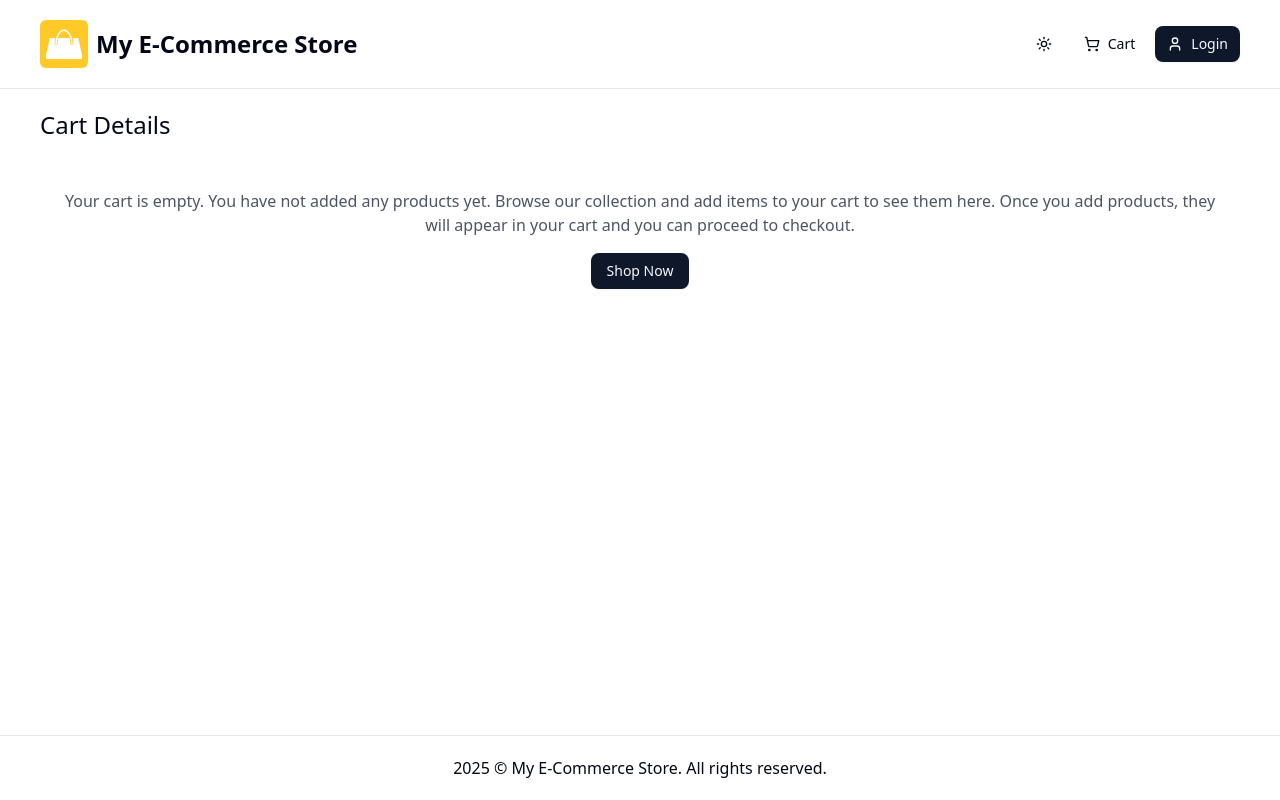
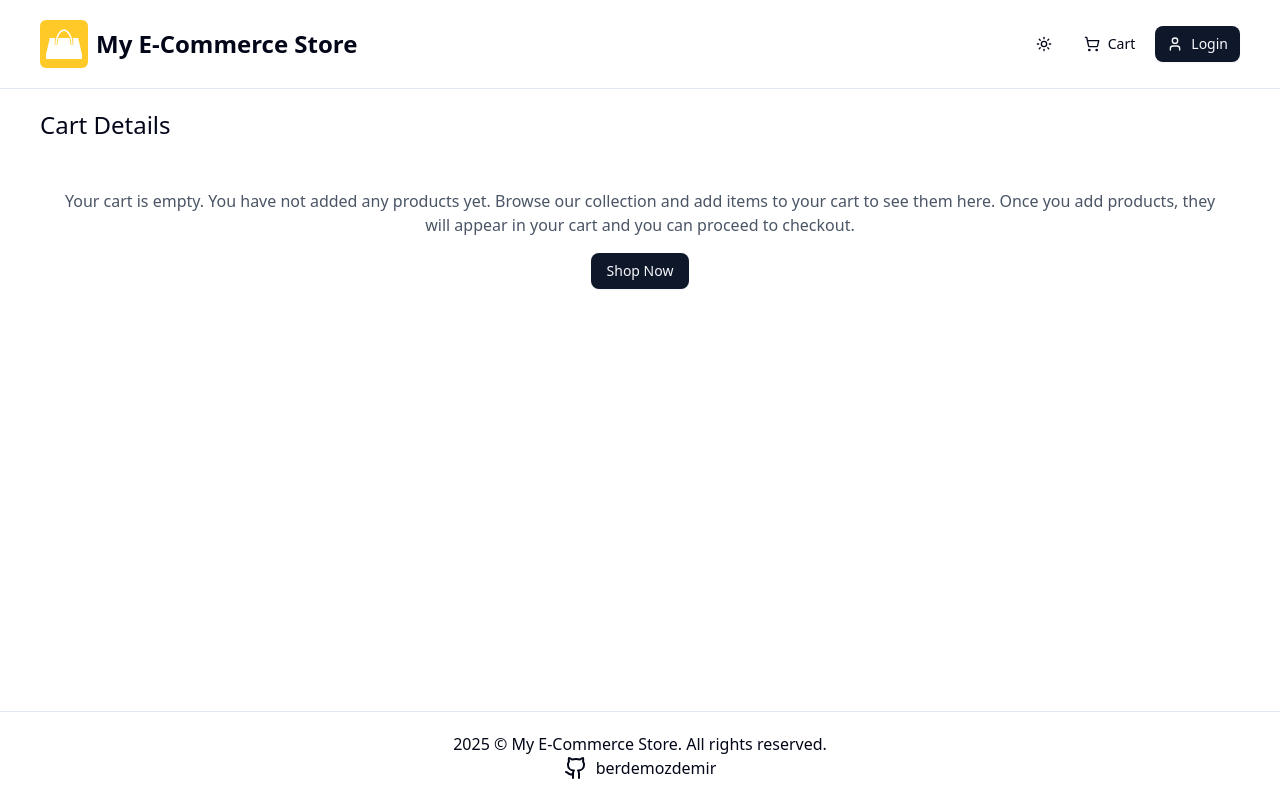
Before and after one commit to berdemozdemir/e-commerce-app, a Next.js app: page /cart in a window 1280 px wide. Built offline with nearby package versions, Linux system fonts and the light colour scheme; no server answers.

Commit message:
feat: add my personel github account in footer as a link

```diff
--- a/components/Footer.tsx
+++ b/components/Footer.tsx
@@ -1,13 +1,24 @@
 import { APP_NAME } from '@/lib/constants';
+import { Github } from 'lucide-react';
+import Link from 'next/link';
 
 export const Footer = () => {
   const currentYear = new Date().getFullYear();
 
   return (
-    <div className="border-t">
-      <div className="flex items-center justify-center p-5">
+    <div className="border-t p-5">
+      <div className="flex items-center justify-center">
         {currentYear} © {APP_NAME}. All rights reserved.
       </div>
+
+      <Link
+        href="https://github.com/berdemozdemir"
+        target="_blank"
+        className="flex items-center justify-center"
+      >
+        <Github className="mr-2" />
+        <span>berdemozdemir</span>
+      </Link>
     </div>
   );
 };
```
